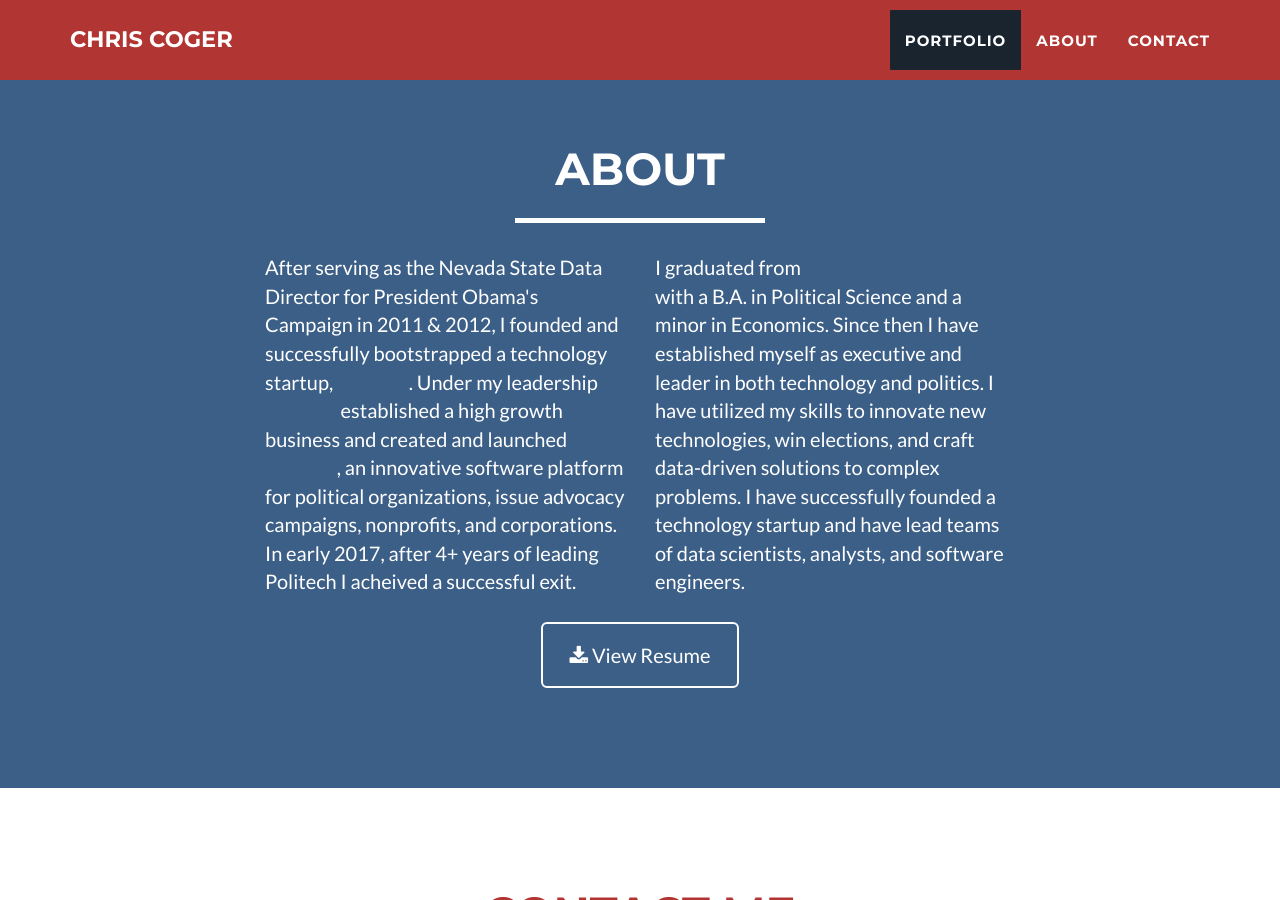
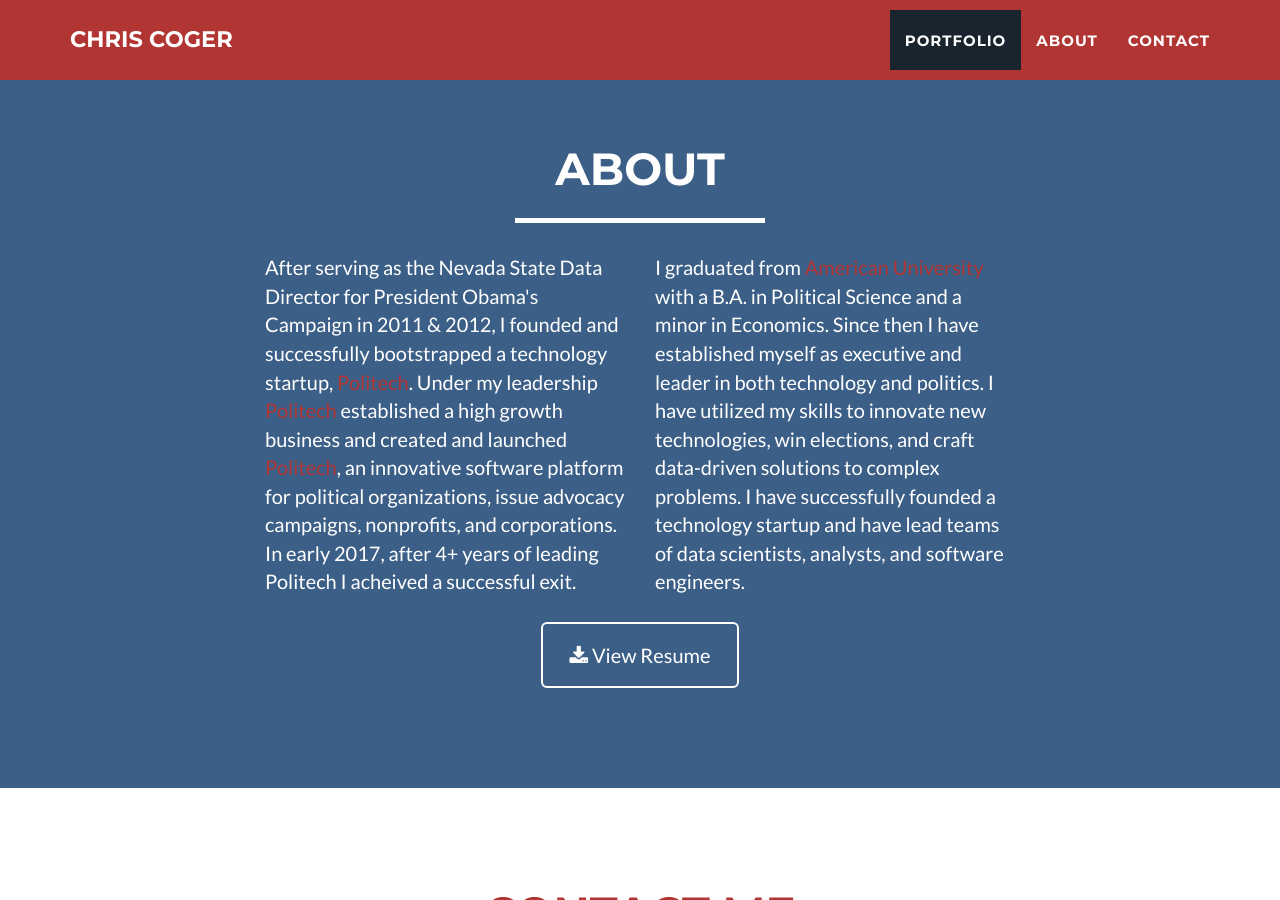
Before and after one commit to coger/coger.github.io, a Jekyll site: the page built from index.html, in a window 1280 px wide and 900 px high, scrolled down 1877 px. Built offline with Jekyll 4.4.1, drawn with Linux system fonts in a browser that asks for light colours.

Commit message:
fix link colors

```diff
--- a/_includes/about.html
+++ b/_includes/about.html
@@ -9,10 +9,10 @@
             </div>
             <div class="row">
                 <div class="col-lg-4 col-lg-offset-2">
-                    <p>After serving as the Nevada State Data Director for President Obama's Campaign in 2011 &#38; 2012, I founded and successfully bootstrapped a technology startup, <a href="http://politech.io" style="color:b13533">Politech</a>. Under my leadership <a href="http://politech.io" style="color:b13533">Politech</a> established a high growth business and created and launched <a href="http://blocks.im" style="color:b13533">Politech</a>, an innovative software platform for political organizations, issue advocacy campaigns, nonprofits, and corporations. In early 2017, after 4+ years of leading Politech I acheived a successful exit.</p>
+                    <p>After serving as the Nevada State Data Director for President Obama's Campaign in 2011 &#38; 2012, I founded and successfully bootstrapped a technology startup, <a href="http://politech.io" style="color:rgb(177,53,51)">Politech</a>. Under my leadership <a href="http://politech.io" style="color:rgb(177,53,51)">Politech</a> established a high growth business and created and launched <a href="http://blocks.im" style="color:rgb(177,53,51)">Politech</a>, an innovative software platform for political organizations, issue advocacy campaigns, nonprofits, and corporations. In early 2017, after 4+ years of leading Politech I acheived a successful exit.</p>
                 </div>
                 <div class="col-lg-4">
-                    <p>I graduated from <a href="http://www.american.edu/" style="color:b13533">American University</a> with a B.A. in Political Science and a minor in Economics. Since then I have established myself as executive and leader in both technology and politics. I have utilized my skills to innovate new technologies, win elections, and craft data-driven solutions to complex problems. I have successfully founded a technology startup and have lead teams of data scientists, analysts, and software engineers.</p>
+                    <p>I graduated from <a href="http://www.american.edu/" style="color:rgb(177,53,51)">American University</a> with a B.A. in Political Science and a minor in Economics. Since then I have established myself as executive and leader in both technology and politics. I have utilized my skills to innovate new technologies, win elections, and craft data-driven solutions to complex problems. I have successfully founded a technology startup and have lead teams of data scientists, analysts, and software engineers.</p>
                 </div>
                 <div class="col-lg-8 col-lg-offset-2 text-center">
                     <a href="/assets/chris_coger-resume.pdf" class="btn btn-lg btn-outline">
```
